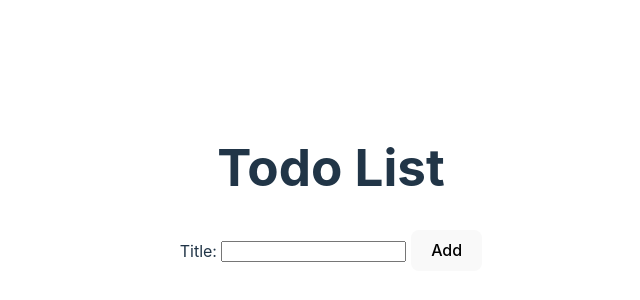
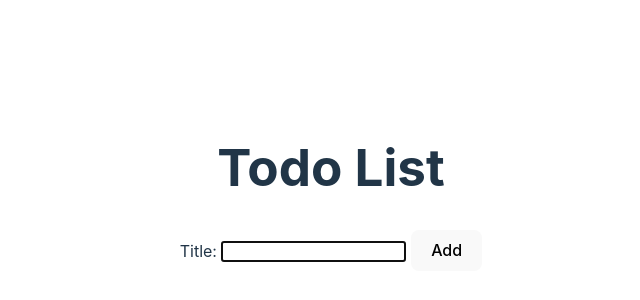
Before and after one commit to jadewink/react-todo, a React (Vite) app: page / in a window 1280 px wide. Shown: the part 204-504 px from the top of the page, without its empty margins (309-949 px from the left). Built offline with nearby package versions, Linux system fonts and the light colour scheme.

Commit message:
autoFocus input field

```diff
--- a/src/InputWithLabel.jsx
+++ b/src/InputWithLabel.jsx
@@ -1,7 +1,7 @@
 const InputWithLabel = (props) => (
         <>
             <label htmlFor="todoTitle">{props.children}&#58;&nbsp;</label>
-            <input id="todoTitle" name="title" value={props.todoTitle} onChange={props.handleTitleChange}></input>&nbsp;
+            <input id="todoTitle" name="title" value={props.todoTitle} onChange={props.handleTitleChange} autoFocus></input>&nbsp;
         </>
     );
 
```
